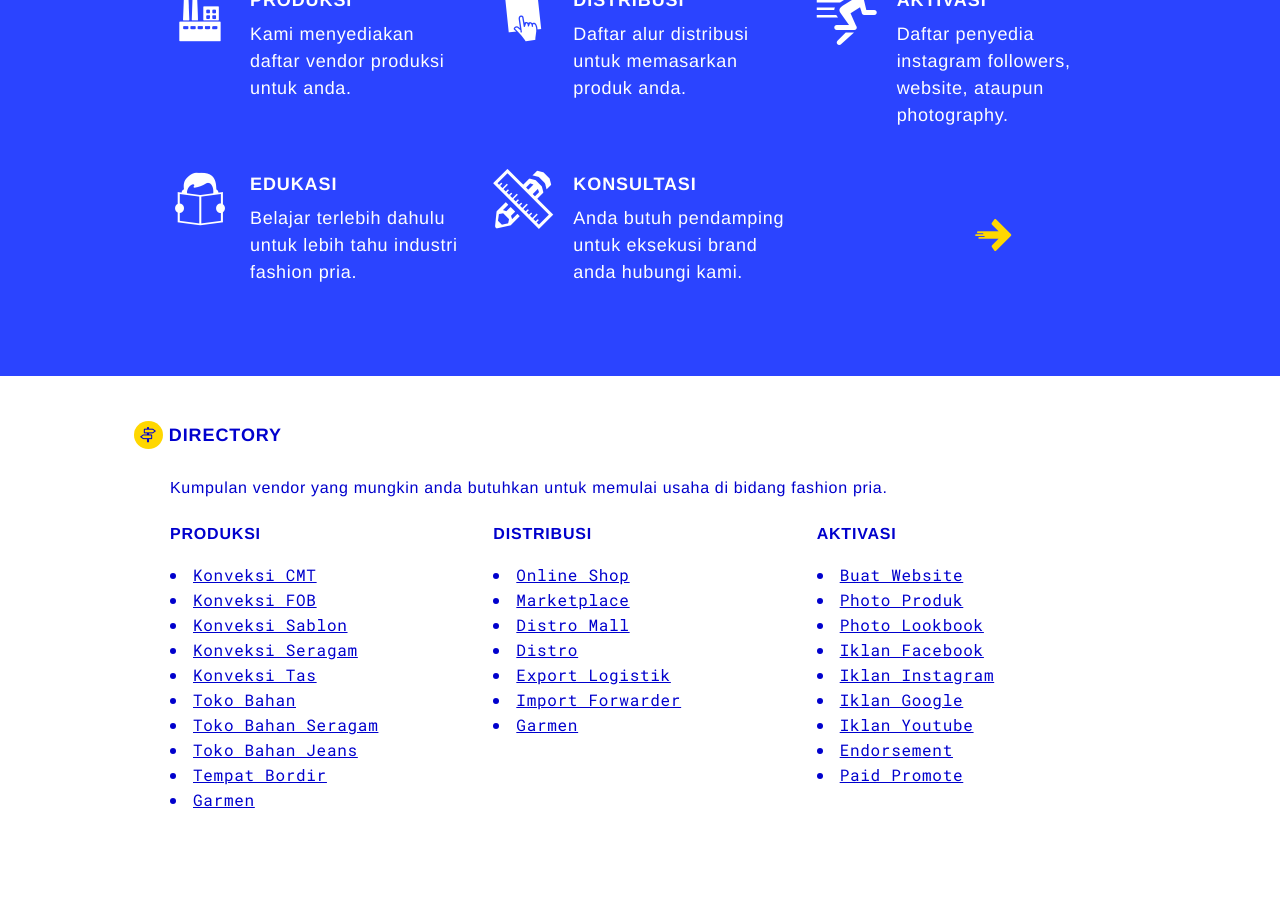
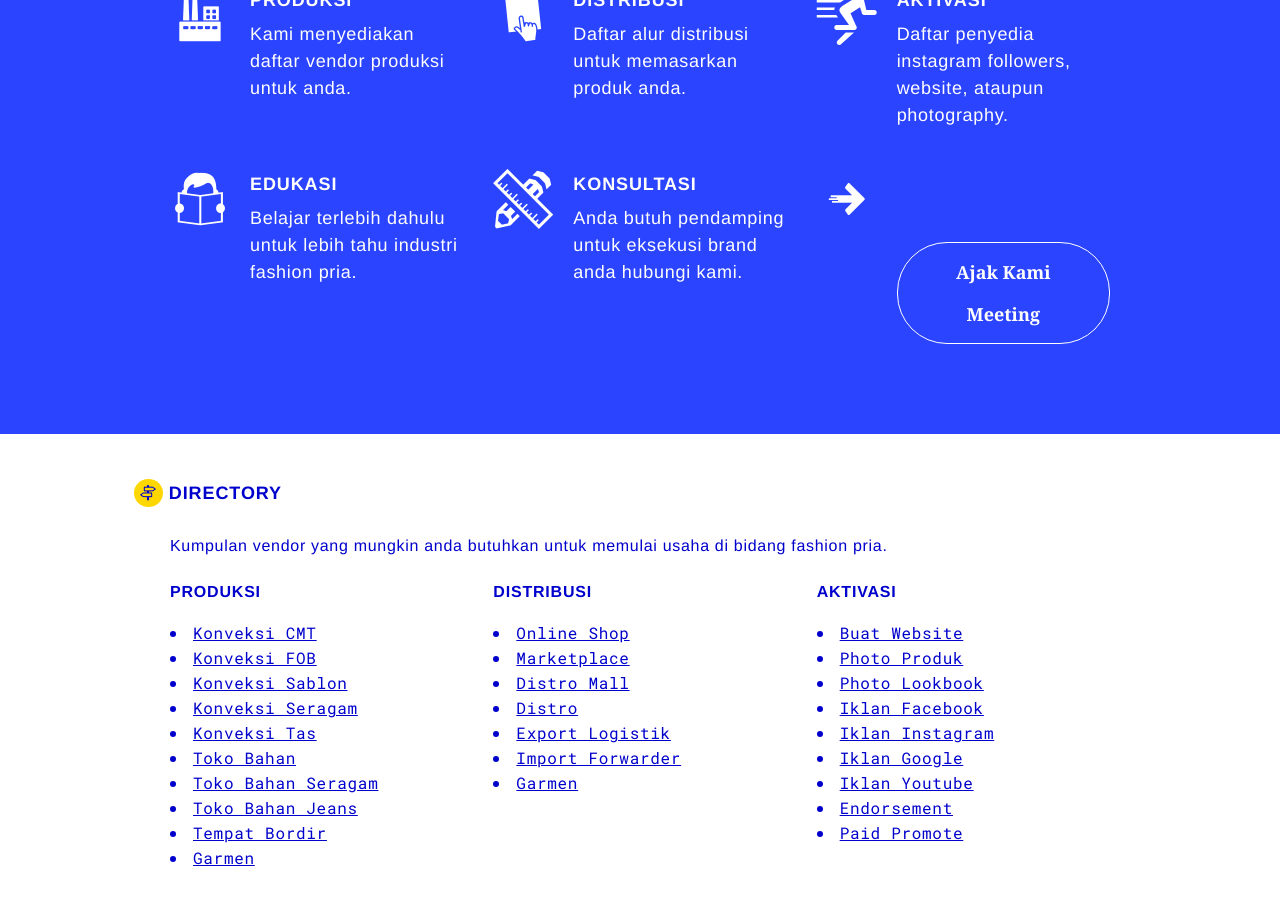
Before and after one commit to kemtol/fashion-pria, a Jekyll site: the page built from index.html, in a window 1280 px wide and 900 px high, scrolled down 605 px. Built offline with Jekyll 4.4.1, drawn with Linux system fonts in a browser that asks for light colours.

Commit message:
Update header.html

```diff
--- a/_includes/header.html
+++ b/_includes/header.html
@@ -59,7 +59,9 @@
 					</div><!-- .col -->
 					<div class="col-md-4 col-sm-6">
 						<div class="single-process" style="width:100%;padding-top:25%">
-							<a href="" class="icofont-swoosh-right" style="top:50%;left:50%;color:gold"></a>
+							<a style="top:50%;left:50%;" href="https://web.whatsapp.com/send?phone=&amp;text=Halo, saya ingin memulai bisnis di bidang fashion pria." class="button">
+								Ajak kami meeting <i class="icofont-swoosh-right"></i>
+							</a>
 						</div>
 					</div><!-- .col -->
 				</div><!-- .row -->
```
